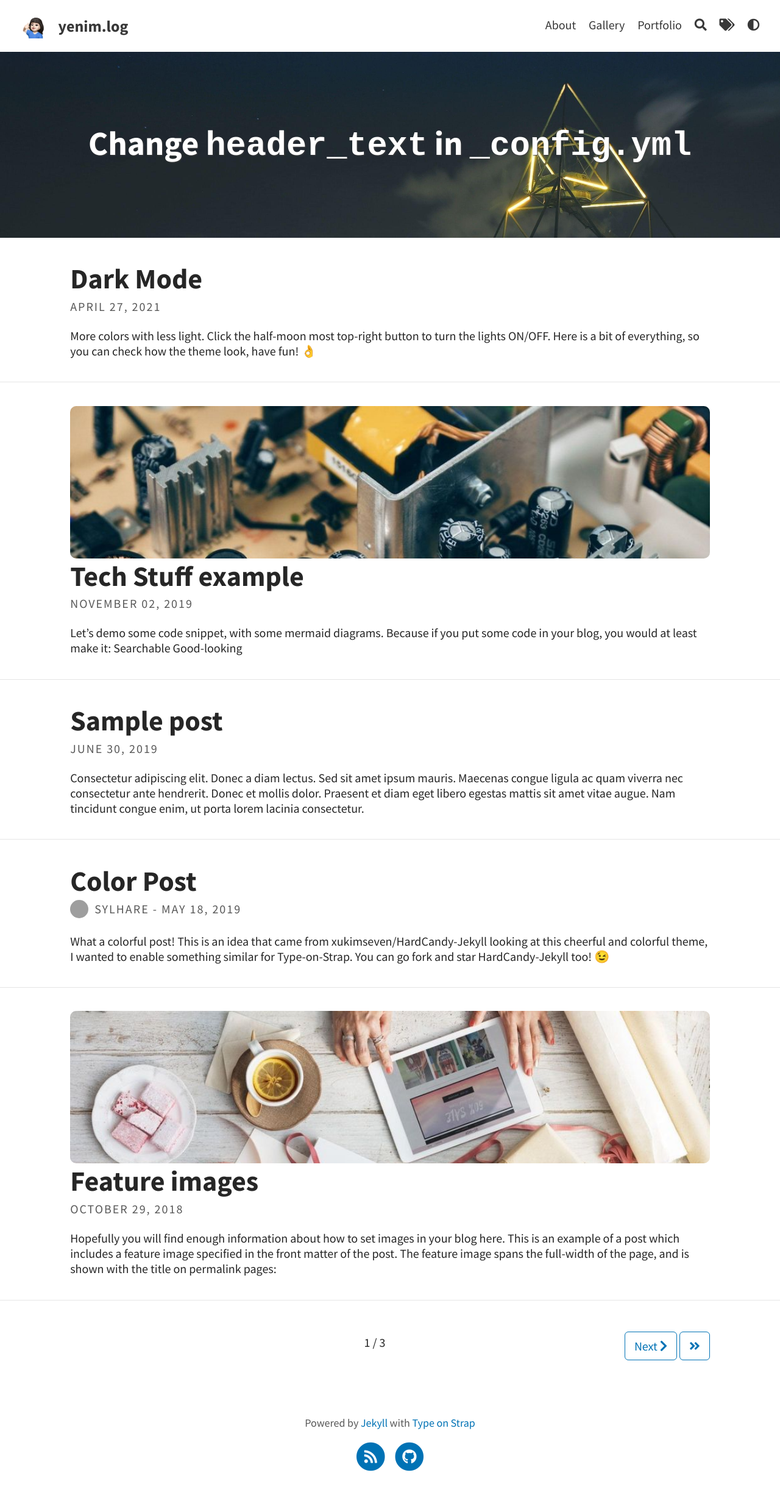
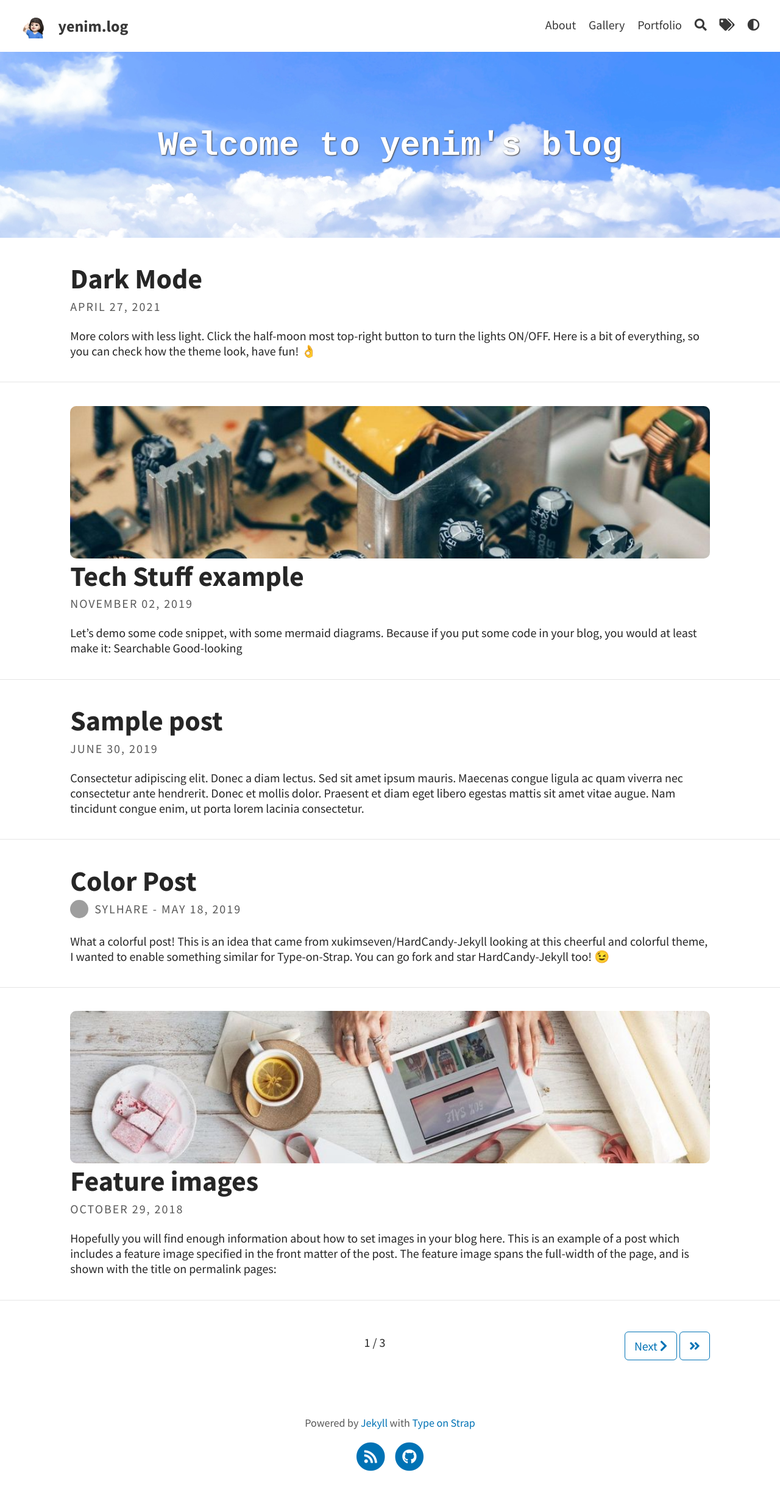
Before and after one commit to aerimforest/aerimforest.github.io, a Jekyll site: the page built from index.html, in a window 1280 px wide. Shown: the whole page at 61% size. Built offline with Jekyll 4.4.1, drawn with Linux system fonts in a browser that asks for light colours; the list of posts is cut into pages by our own code; grey boxes are pictures that could not be loaded.

Commit message:
[style] header 수정

```diff
--- a/_config.yml
+++ b/_config.yml
@@ -9,8 +9,8 @@ avatar: assets/img/mimoticon.png                         # Empty for no avatar i
 favicon: assets/mimoticon.ico                             # Icon displayed in the tab
 
 # Header and footer text
-header_text: Change <code>header_text</code> in <code>_config.yml</code>  # Change Blog header text
-header_feature_image: assets/img/header/triangular.jpeg
+header_text: <code>Welcome to yenim's blog</code>  # Change Blog header text
+header_feature_image: assets/img/header/cloud.JPG
 header_feature_image_responsive: true
 footer_text: >
   Powered by <a href="https://jekyllrb.com/">Jekyll</a> with <a href="https://github.com/sylhare/Type-on-Strap">Type on Strap</a>
```
Also changed, not shown: assets/img/header/cloud.JPG (added).
